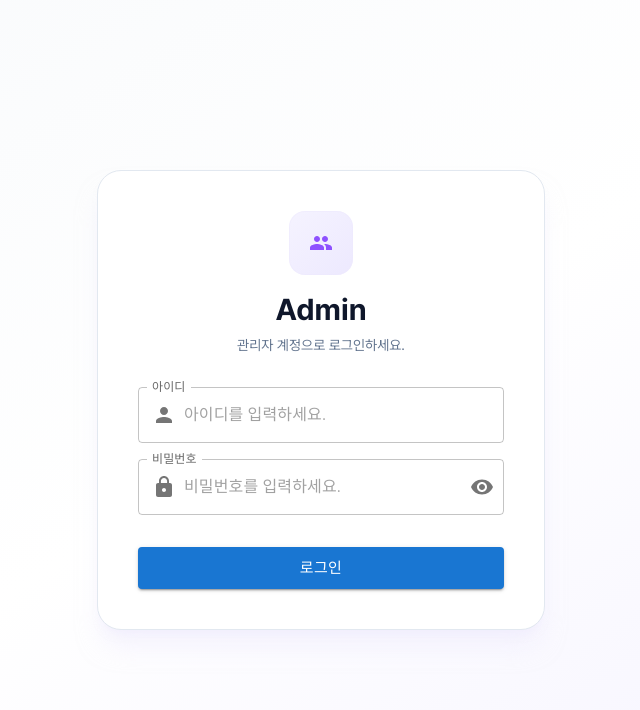
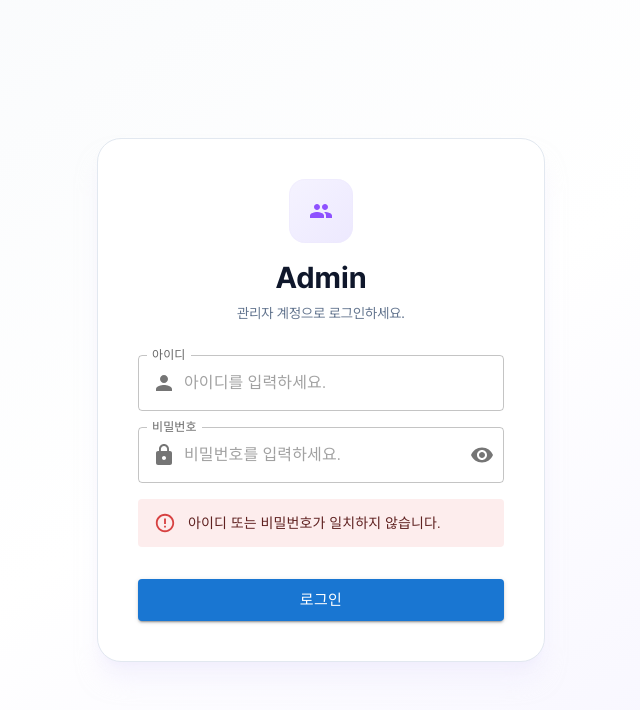
Before and after one commit to poroyun/admin-react, a React (Vite) app: page /login in a window 1280 px wide. Both pictures are taken after a click on the button "로그인". Shown: the top 710 px of the page, without its empty margins (319-959 px from the left). Built offline with nearby package versions, Linux system fonts and the light colour scheme; data requests are answered from the project's data file.

Commit message:
feat: MUI 디자인 Alert 적용

```diff
--- a/db.json
+++ b/db.json
@@ -14,8 +14,8 @@
       "name": "김윤서",
       "userId": "yunseo",
       "password": "asdf",
-      "email": "yunseo1@example.com",
-      "birthDate": "1994-11-29",
+      "email": "yunseo@example.com",
+      "birthDate": "1994-11-27",
       "joinDate": "2026-03-02"
     },
     {
--- /dev/null
+++ b/src/components/common/alert/AppAlert.tsx
@@ -0,0 +1,24 @@
+import { Alert } from "@mui/material";
+
+interface AppAlertProps {
+  message: string
+  severity: 'success' | 'error' | 'warning' | 'info'
+  onClose?: () => void
+}
+
+function AppAlert({
+  message,
+  severity,
+  onClose
+}: AppAlertProps) {
+  return (
+    <Alert
+      severity={severity}
+      onClose={onClose}
+    >
+      {message}
+    </Alert>
+  )
+}
+
+export default AppAlert
--- a/src/components/login/LoginForm.tsx
+++ b/src/components/login/LoginForm.tsx
@@ -5,6 +5,7 @@ import VisibilityIcon from '@mui/icons-material/Visibility'
 import VisibilityOffIcon from '@mui/icons-material/VisibilityOff'
 import PeopleIcon from '@mui/icons-material/People'
 import { useState } from 'react'
+import AppAlert from "@/components/common/alert/AppAlert"
 
 interface LoginFormProps {
   userId: string
@@ -12,6 +13,7 @@ interface LoginFormProps {
   onUserIdChange: (value: string) => void
   onPasswordChange: (value: string) => void
   onLogin: () => void
+  loginError: boolean
 }
 
 function LoginForm({
@@ -19,7 +21,8 @@ function LoginForm({
   password,
   onUserIdChange,
   onPasswordChange,
-  onLogin
+  onLogin,
+  loginError
 }: LoginFormProps) {
   const [showPassword, setShowPassword] = useState(false)
 
@@ -90,6 +93,13 @@ function LoginForm({
             }}
           />
 
+          {loginError && (
+            <AppAlert
+              message='아이디 또는 비밀번호가 일치하지 않습니다.'
+              severity='error'
+            />
+          )}
+
         </div>
 
         <div className='mt-8'>
--- a/src/pages/Login.tsx
+++ b/src/pages/Login.tsx
@@ -6,10 +6,13 @@ import { login } from "@/store/slices/authSlice"
 import type { AppDispatch } from "@/store/store"
 import LoginForm from "@/components/login/LoginForm";
 
+
 function Login() {
   // useState : 컴포넌트가 어떤 값을 기억하게 해주는 React 기능
   const [userId, setUserId] = useState('')
   const [password, setPassword] = useState('')
+
+  const [alertOpen, setAlertOpen] = useState(false)
 
   const dispatch = useDispatch<AppDispatch>()
   const navigate = useNavigate()
@@ -21,7 +24,7 @@ function Login() {
     })
 
     if (!user) {
-      alert('아이디 또는 비밀번호가 일치하지 않습니다.')
+      setAlertOpen(true)
       return
     }
 
@@ -46,13 +49,16 @@ function Login() {
   }
 
   return (
+    <>
       <LoginForm
         userId={userId}
         onUserIdChange={setUserId}
         password={password}
         onPasswordChange={setPassword}
         onLogin={handleLogin}
+        loginError={alertOpen}
       />
+    </>
   )
 }
 
--- a/src/pages/UserDetail.tsx
+++ b/src/pages/UserDetail.tsx
@@ -3,6 +3,7 @@ import { useNavigate, useParams } from 'react-router-dom'
 import { getUserApi, updateUserApi } from '@/api/userApi'
 import UserForm from '@/components/users/UserForm'
 import PageHeader from '@/components/common/page-header/PageHeader'
+import AppAlert from '@/components/common/alert/AppAlert'
 
 function UserDetail() {
   const { id } = useParams()
@@ -11,6 +12,7 @@ function UserDetail() {
   const [email, setEmail] = useState('')
   const [birthDate, setBirthDate] = useState('')
   const [joinDate, setJoinDate] = useState('')
+  const [alertOpen, setAlertOpen] = useState(false)
 
   const navigate = useNavigate()
 
@@ -29,8 +31,7 @@ function UserDetail() {
       birthDate,
       joinDate,
     })
-    alert('사용자 정보가 수정되었습니다.')
-    navigate('/admin/users')
+    setAlertOpen(true)
   }
 
   useEffect(() => {
@@ -58,6 +59,19 @@ function UserDetail() {
           title="사용자 상세"
           description="사용자 정보를 확인하고 수정합니다."
         />
+
+        {alertOpen && (
+          <div className="mb-6">
+            <AppAlert
+              message='사용자 정보가 수정되었습니다.'
+              severity='success'
+              onClose={() => {
+                setAlertOpen(false)
+                // navigate('/admin/users')
+              }}
+            />
+          </div>
+        )}
 
         <UserForm
           name={name}
--- a/vite.config.ts
+++ b/vite.config.ts
@@ -5,6 +5,12 @@ import path from 'path'
 
 export default defineConfig({
   plugins: [react(), tailwindcss()],
+  server: {
+    watch: {
+      // json-server의 DB 저장으로 앱이 새로고침되어 페이지 상태가 초기화되는 것을 방지
+      ignored: ['**/db.json'],
+    },
+  },
   resolve: {
     alias: {
       '@': path.resolve(import.meta.dirname, './src'),
```
Lines whose indentation alone changed are shown as unchanged.
